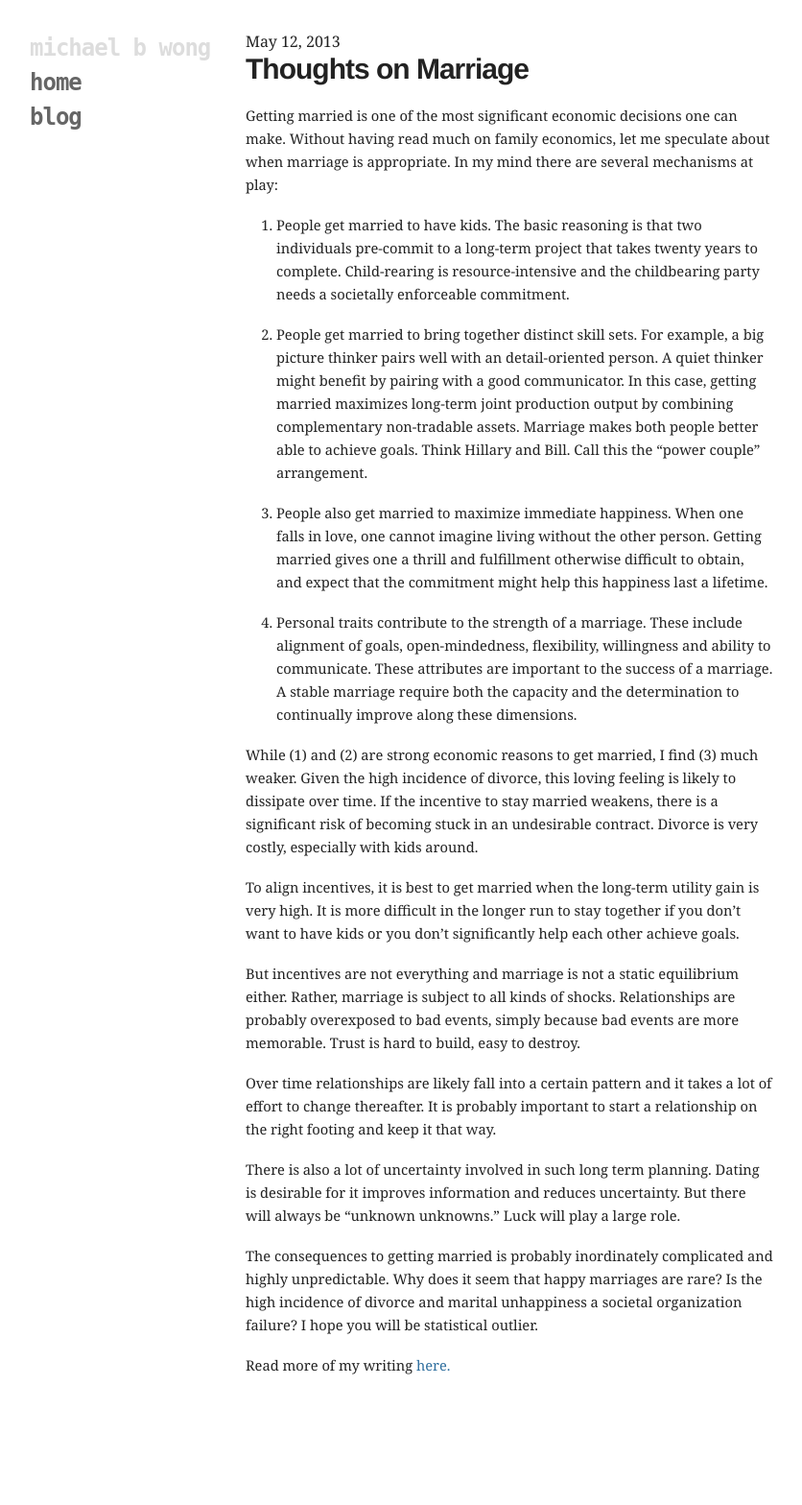
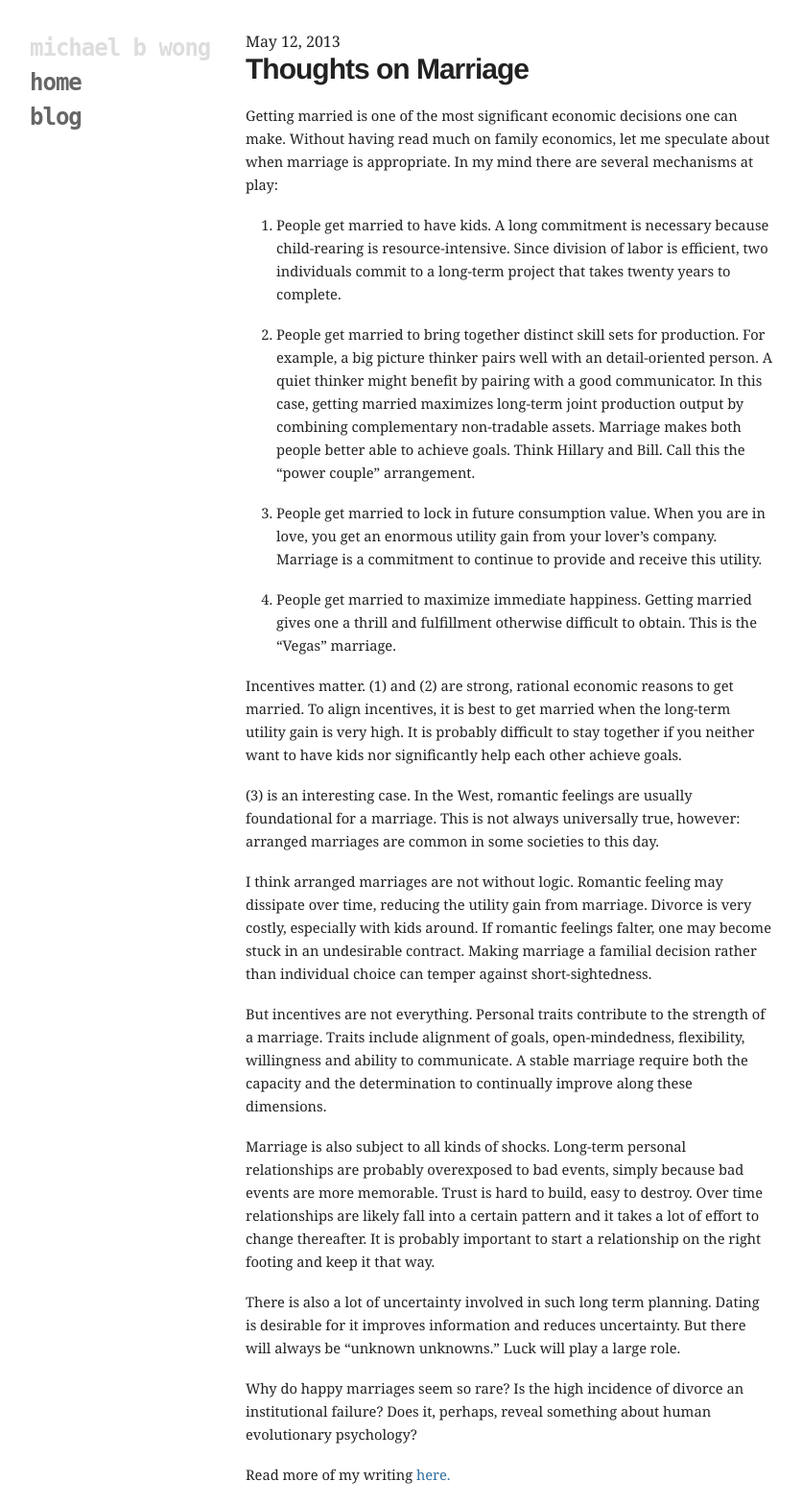
Before and after one commit to mbwong/mbwong.github.com, a Jekyll site: the page built from _posts/2013-05-12-thoughts-on-marriage.md, in a window 1280 px wide. Shown: the whole page at 96% size, without its empty margins (94-930 px from the left). Built offline with Jekyll 4.4.1, drawn with Linux system fonts in a browser that asks for light colours; before the commit the page ends 1454 px from its top, so only the background shows below that.

Commit message:
Update 2013-05-12-thoughts-on-marriage.md

```diff
--- a/_posts/2013-05-12-thoughts-on-marriage.md
+++ b/_posts/2013-05-12-thoughts-on-marriage.md
@@ -8,22 +8,24 @@ layout: post
 
 Getting married is one of the most significant economic decisions one can make. Without having read much on family economics, let me speculate about when marriage is appropriate. In my mind there are several mechanisms at play:
 
-1. People get married to have kids. The basic reasoning is that two individuals pre-commit to a long-term project that takes twenty years to complete. Child-rearing is resource-intensive and the childbearing party needs a societally enforceable commitment.
+1. People get married to have kids. A long commitment is necessary because child-rearing is resource-intensive. Since division of labor is efficient, two individuals commit to a long-term project that takes twenty years to complete.
 
-2. People get married to bring together distinct skill sets. For example, a big picture thinker pairs well with an detail-oriented person. A quiet thinker might benefit by pairing with a good communicator. In this case, getting married  maximizes long-term joint production output by combining complementary non-tradable assets. Marriage makes both people better able to achieve goals. Think Hillary and Bill. Call this the "power couple" arrangement.
+2. People get married to bring together distinct skill sets for production. For example, a big picture thinker pairs well with an detail-oriented person. A quiet thinker might benefit by pairing with a good communicator. In this case, getting married maximizes long-term joint production output by combining complementary non-tradable assets. Marriage makes both people better able to achieve goals. Think Hillary and Bill. Call this the "power couple" arrangement.
 
-3. People also get married to maximize immediate happiness. When one falls in love, one cannot imagine living without the other person. Getting married gives one a thrill and fulfillment otherwise difficult to obtain, and expect that the commitment might help this happiness last a lifetime.
+3. People get married to lock in future consumption value. When you are in love, you get an enormous utility gain from your lover's company. Marriage is a commitment to continue to provide and receive this utility.
 
-4. Personal traits contribute to the strength of a marriage. These include alignment of goals, open-mindedness, flexibility, willingness and ability to communicate. These attributes are important to the success of a marriage. A stable marriage require both the capacity and the determination to continually improve along these dimensions.
+4. People get married to maximize immediate happiness. Getting married gives one a thrill and fulfillment otherwise difficult to obtain. This is the "Vegas" marriage.
 
-While (1) and (2) are strong economic reasons to get married, I find (3) much weaker. Given the high incidence of divorce, this loving feeling is likely to dissipate over time. If the incentive to stay married weakens, there is a significant risk of becoming stuck in an undesirable contract. Divorce is very costly, especially with kids around.
+Incentives matter. (1) and (2) are strong, rational economic reasons to get married. To align incentives, it is best to get married when the long-term utility gain is very high. It is probably difficult to stay together if you neither want to have kids nor significantly help each other achieve goals.
 
-To align incentives, it is best to get married when the long-term utility gain is very high. It is more difficult in the longer run to stay together if you don't want to have kids or you don't significantly help each other achieve goals.
+(3) is an interesting case. In the West, romantic feelings are usually foundational for a marriage. This is not always universally true, however: arranged marriages are common in some societies to this day.
 
-But incentives are not everything and marriage is not a static equilibrium either. Rather, marriage is subject to all kinds of shocks. Relationships are probably overexposed to bad events, simply because bad events are more memorable. Trust is hard to build, easy to destroy.
+I think arranged marriages are not without logic. Romantic feeling may dissipate over time, reducing the utility gain from marriage. Divorce is very costly, especially with kids around. If romantic feelings falter, one may become stuck in an undesirable contract. Making marriage a familial decision rather than individual choice can temper against short-sightedness.
 
-Over time relationships are likely fall into a certain pattern and it takes a lot of effort to change thereafter. It is probably important to start a relationship on the right footing and keep it that way.
+But incentives are not everything. Personal traits contribute to the strength of a marriage. Traits include alignment of goals, open-mindedness, flexibility, willingness and ability to communicate. A stable marriage require both the capacity and the determination to continually improve along these dimensions.
+
+Marriage is also subject to all kinds of shocks. Long-term personal relationships are probably overexposed to bad events, simply because bad events are more memorable. Trust is hard to build, easy to destroy. Over time relationships are likely fall into a certain pattern and it takes a lot of effort to change thereafter. It is probably important to start a relationship on the right footing and keep it that way.
 
 There is also a lot of uncertainty involved in such long term planning. Dating is desirable for it improves information and reduces uncertainty. But there will always be "unknown unknowns." Luck will play a large role.
 
-The consequences to getting married is probably inordinately complicated and highly unpredictable. Why does it seem that happy marriages are rare? Is the high incidence of divorce and marital unhappiness a societal organization failure? I hope you will be statistical outlier.
+Why do happy marriages seem so rare? Is the high incidence of divorce an institutional failure? Does it, perhaps, reveal something about human evolutionary psychology?
```
